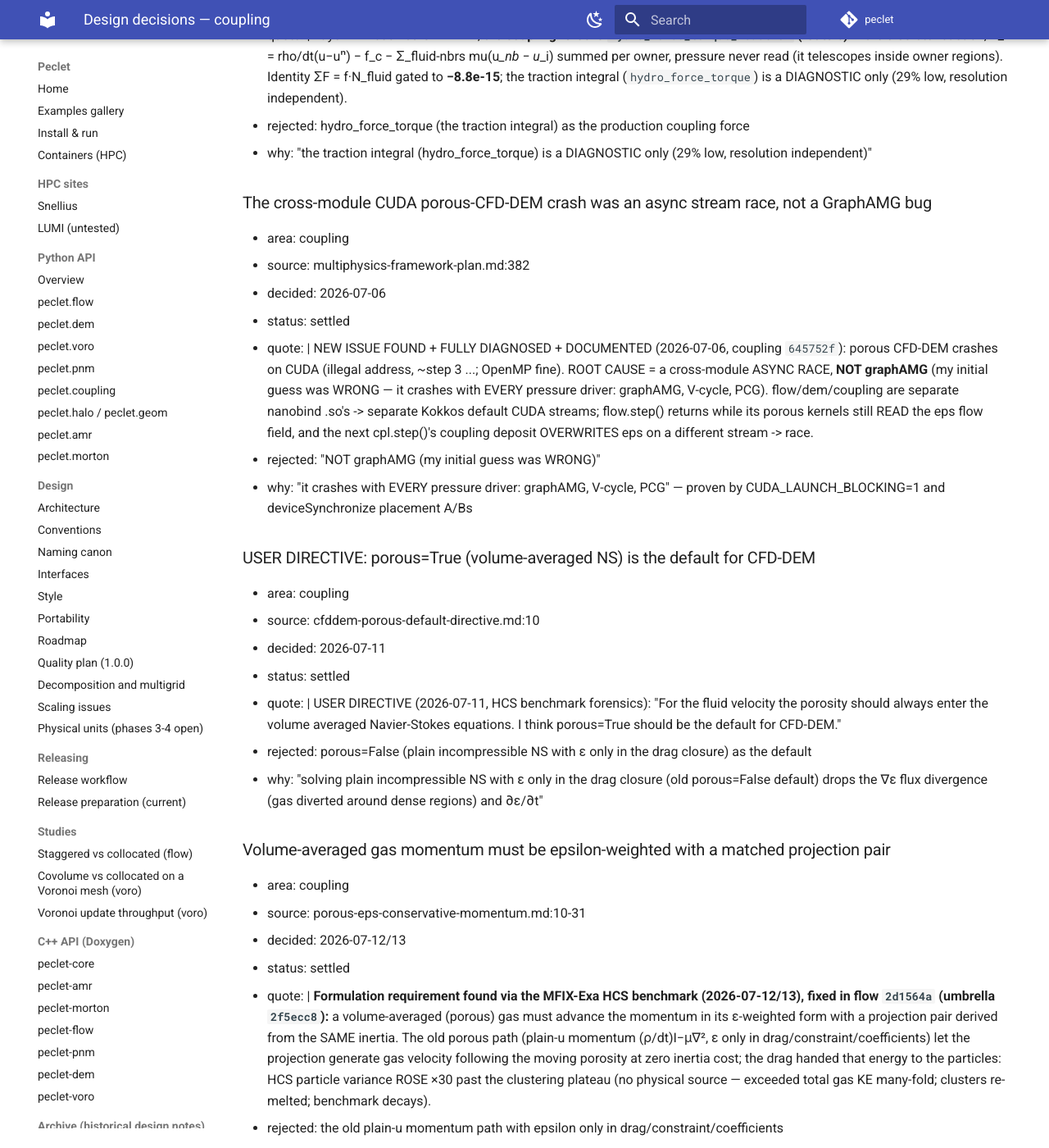
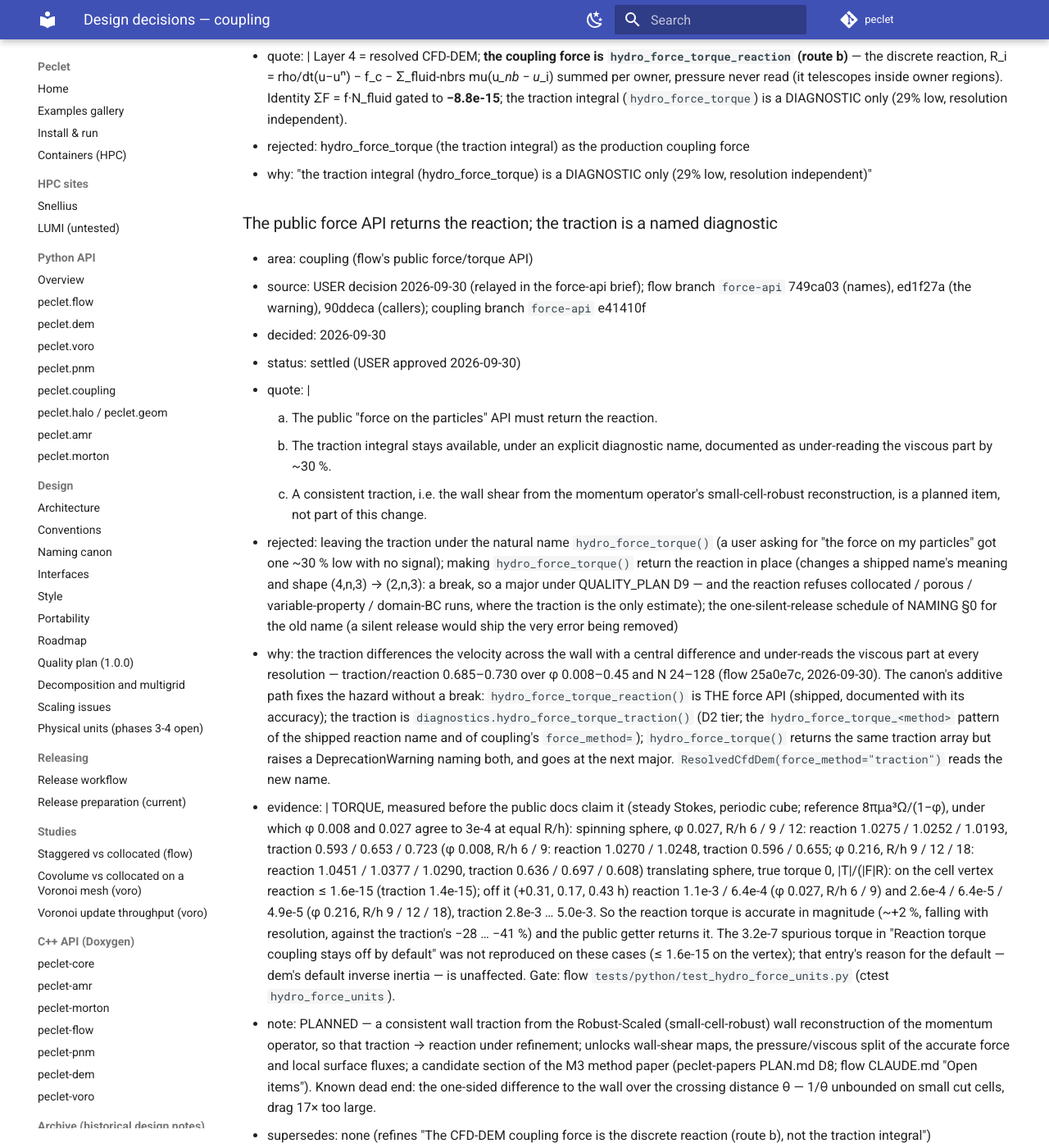
Before and after one commit to computational-chemical-engineering/peclet, an MkDocs documentation site: the page built from docs/decisions/coupling.md, in a window 1280 px wide and 1400 px high, scrolled down 5207 px. Shown: the whole window at 82% size. Built offline with MkDocs 1.6.1 and Material for MkDocs 9.7.7, drawn with Linux system fonts in a browser that asks for light colours; comment, search, counter and statistics services are not loaded.

Commit message:
register: the public force API returns the reaction; the traction is a named diagnostic
New coupling entry (USER-approved 2026-09-30): hydro_force_torque_reaction() is the force/torque
API; the traction integral is diagnostics.hydro_force_torque_traction(); hydro_force_torque() is
deprecated and warns. Rejected: leaving the traction under the natural name (a silent ~30 % low
force); returning the reaction from the old name (a break of meaning and shape, so a major, and the
reaction refuses collocated/porous/variable-property/domain-BC runs); NAMING section 0's silent
release for the old name. Carries the torque measurement (reaction 1.019-1.027 of 8 pi mu a^3 Omega
/ (1 - phi) at R/h 6-12 vs traction 0.59-0.72; zero-torque sphere: reaction <= 1.6e-15 on the vertex,
5e-5..1e-3 off it, traction 2.8e-3..5e-3) and the planned consistent traction with its known dead
end. The old "coupling force is the reaction" entry is marked refined, not superseded.
DECISIONS.md regenerated with build_index.py (only this entry changes); CLAUDE.md count 588/529.

Implementation: flow force-api 749ca03, ed1f27a, 90ddeca; coupling force-api e41410f.

Co-Authored-By: Claude Opus 5.5 <noreply@anthropic.com>
Claude-Session: https://claude.ai/code/session_0197yMvHRioqqDkDvUSJv3pw

```diff
--- a/docs/decisions/coupling.md
+++ b/docs/decisions/coupling.md
@@ -165,7 +165,7 @@ Do not reverse an entry here without recording a new decision that supersedes it
 - area: coupling
 - source: sdf-scene-campaign.md:18
 - decided: undated
-- status: settled
+- status: settled (refined 2026-09-30 by "The public force API returns the reaction; the traction is a named diagnostic": the traction's Python name is now `diagnostics.hydro_force_torque_traction()`, and `hydro_force_torque()` is deprecated)
 - quote: |
     Layer 4 = resolved
     CFD-DEM; **the coupling force is `hydro_force_torque_reaction` (route b)** — the discrete
@@ -175,6 +175,37 @@ Do not reverse an entry here without recording a new decision that supersedes it
     independent).
 - rejected: hydro_force_torque (the traction integral) as the production coupling force
 - why: "the traction integral (hydro_force_torque) is a DIAGNOSTIC only (29% low, resolution independent)"
+
+### The public force API returns the reaction; the traction is a named diagnostic
+- area: coupling (flow's public force/torque API)
+- source: USER decision 2026-09-30 (relayed in the force-api brief); flow branch `force-api` 749ca03 (names), ed1f27a (the warning), 90ddeca (callers); coupling branch `force-api` e41410f
+- decided: 2026-09-30
+- status: settled (USER approved 2026-09-30)
+- quote: |
+    1. The public "force on the particles" API must return the reaction.
+    2. The traction integral stays available, under an explicit diagnostic name, documented as
+       under-reading the viscous part by ~30 %.
+    3. A consistent traction, i.e. the wall shear from the momentum operator's small-cell-robust
+       reconstruction, is a planned item, not part of this change.
+- rejected: leaving the traction under the natural name `hydro_force_torque()` (a user asking for "the force on my particles" got one ~30 % low with no signal); making `hydro_force_torque()` return the reaction in place (changes a shipped name's meaning and shape (4,n,3) → (2,n,3): a break, so a major under QUALITY_PLAN D9 — and the reaction refuses collocated / porous / variable-property / domain-BC runs, where the traction is the only estimate); the one-silent-release schedule of NAMING §0 for the old name (a silent release would ship the very error being removed)
+- why: the traction differences the velocity across the wall with a central difference and under-reads the viscous part at every resolution — traction/reaction 0.685–0.730 over φ 0.008–0.45 and N 24–128 (flow 25a0e7c, 2026-09-30). The canon's additive path fixes the hazard without a break: `hydro_force_torque_reaction()` is THE force API (shipped, documented with its accuracy); the traction is `diagnostics.hydro_force_torque_traction()` (D2 tier; the `hydro_force_torque_<method>` pattern of the shipped reaction name and of coupling's `force_method=`); `hydro_force_torque()` returns the same traction array but raises a DeprecationWarning naming both, and goes at the next major. `ResolvedCfdDem(force_method="traction")` reads the new name.
+- evidence: |
+    TORQUE, measured before the public docs claim it (steady Stokes, periodic cube; reference
+    8πμa³Ω/(1−φ), under which φ 0.008 and 0.027 agree to 3e-4 at equal R/h):
+      spinning sphere, φ 0.027, R/h 6 / 9 / 12:  reaction 1.0275 / 1.0252 / 1.0193,
+                                                  traction 0.593 / 0.653 / 0.723
+      (φ 0.008, R/h 6 / 9: reaction 1.0270 / 1.0248, traction 0.596 / 0.655;
+       φ 0.216, R/h 9 / 12 / 18: reaction 1.0451 / 1.0377 / 1.0290, traction 0.636 / 0.697 / 0.608)
+      translating sphere, true torque 0, |T|/(|F|R): on the cell vertex reaction ≤ 1.6e-15
+      (traction 1.4e-15); off it (+0.31, 0.17, 0.43 h) reaction 1.1e-3 / 6.4e-4 (φ 0.027, R/h 6 / 9)
+      and 2.6e-4 / 6.4e-5 / 4.9e-5 (φ 0.216, R/h 9 / 12 / 18), traction 2.8e-3 … 5.0e-3.
+    So the reaction torque is accurate in magnitude (~+2 %, falling with resolution, against the
+    traction's −28 … −41 %) and the public getter returns it. The 3.2e-7 spurious torque in "Reaction
+    torque coupling stays off by default" was not reproduced on these cases (≤ 1.6e-15 on the
+    vertex); that entry's reason for the default — dem's default inverse inertia — is unaffected.
+    Gate: flow `tests/python/test_hydro_force_units.py` (ctest `hydro_force_units`).
+- note: PLANNED — a consistent wall traction from the Robust-Scaled (small-cell-robust) wall reconstruction of the momentum operator, so that traction → reaction under refinement; unlocks wall-shear maps, the pressure/viscous split of the accurate force and local surface fluxes; a candidate section of the M3 method paper (peclet-papers PLAN.md D8; flow CLAUDE.md "Open items"). Known dead end: the one-sided difference to the wall over the crossing distance θ — 1/θ unbounded on small cut cells, drag 17× too large.
+- supersedes: none (refines "The CFD-DEM coupling force is the discrete reaction (route b), not the traction integral")
 
 ### The cross-module CUDA porous-CFD-DEM crash was an async stream race, not a GraphAMG bug
 - area: coupling
```
Also changed, not shown: CLAUDE.md (+1 -1 lines), docs/DECISIONS.md (+2 -1 lines).
